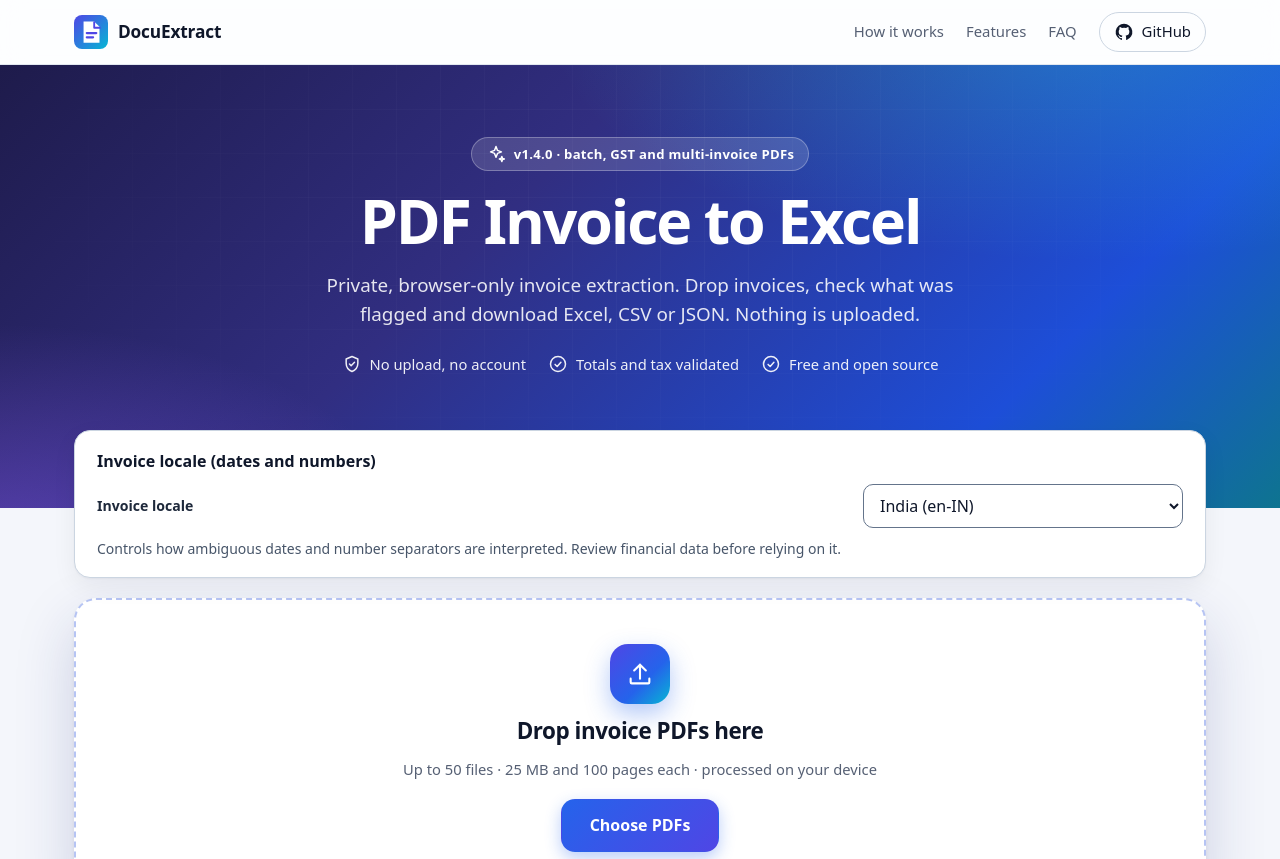
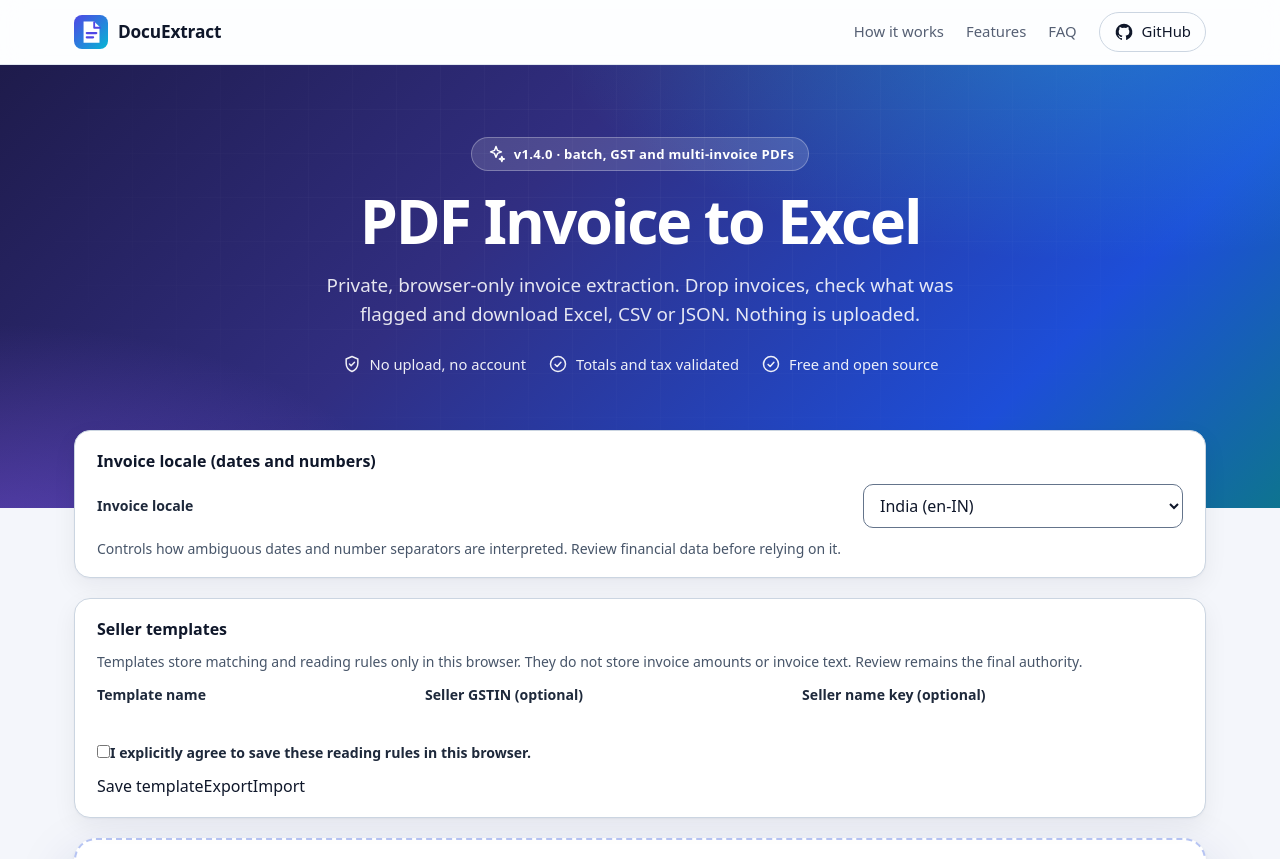
Before and after one commit to MANayab/DocuExtract, a React (Vite) app: page / in a window 1280 px wide. Shown: the top 859 px of the page. Built offline with nearby package versions, Linux system fonts and the light colour scheme.

Commit message:
feat: add consent-based seller template controls

```diff
--- a/src/app/App.tsx
+++ b/src/app/App.tsx
@@ -9,6 +9,7 @@ import { IconCheck, IconShield, IconSparkle } from '../components/layout/Icons';
 import { Features, Faq, HowItWorks } from '../components/marketing/Sections';
 import { KpiCards } from '../components/Dashboard/KpiCards';
 import { ResultsTable } from '../components/Dashboard/ResultsTable';
+import { TemplateManager } from '../components/templates/TemplateManager';
 import { ReviewScreen } from '../components/review/ReviewScreen';
 import { OCR_BUNDLED } from '../config/build';
 import { LOCALES, type LocaleCode } from '../config/locales';
@@ -105,6 +106,7 @@ export function App() {
               store.setLocale(next);
             }}
             canReprocess={store.canReprocess(reviewing.id)}
+            onReadWithoutTemplate={() => store.readWithoutTemplate(reviewing.id)}
             onReprocess={() => {
               if (
                 !window.confirm(
@@ -229,6 +231,8 @@ export function App() {
             )}
           </section>
 
+          <TemplateManager onTemplatesChange={(templates) => store.setTemplates(templates)} />
+
           <FileUploader onFiles={handleFiles} />
 
           {hasRecords && (
```
